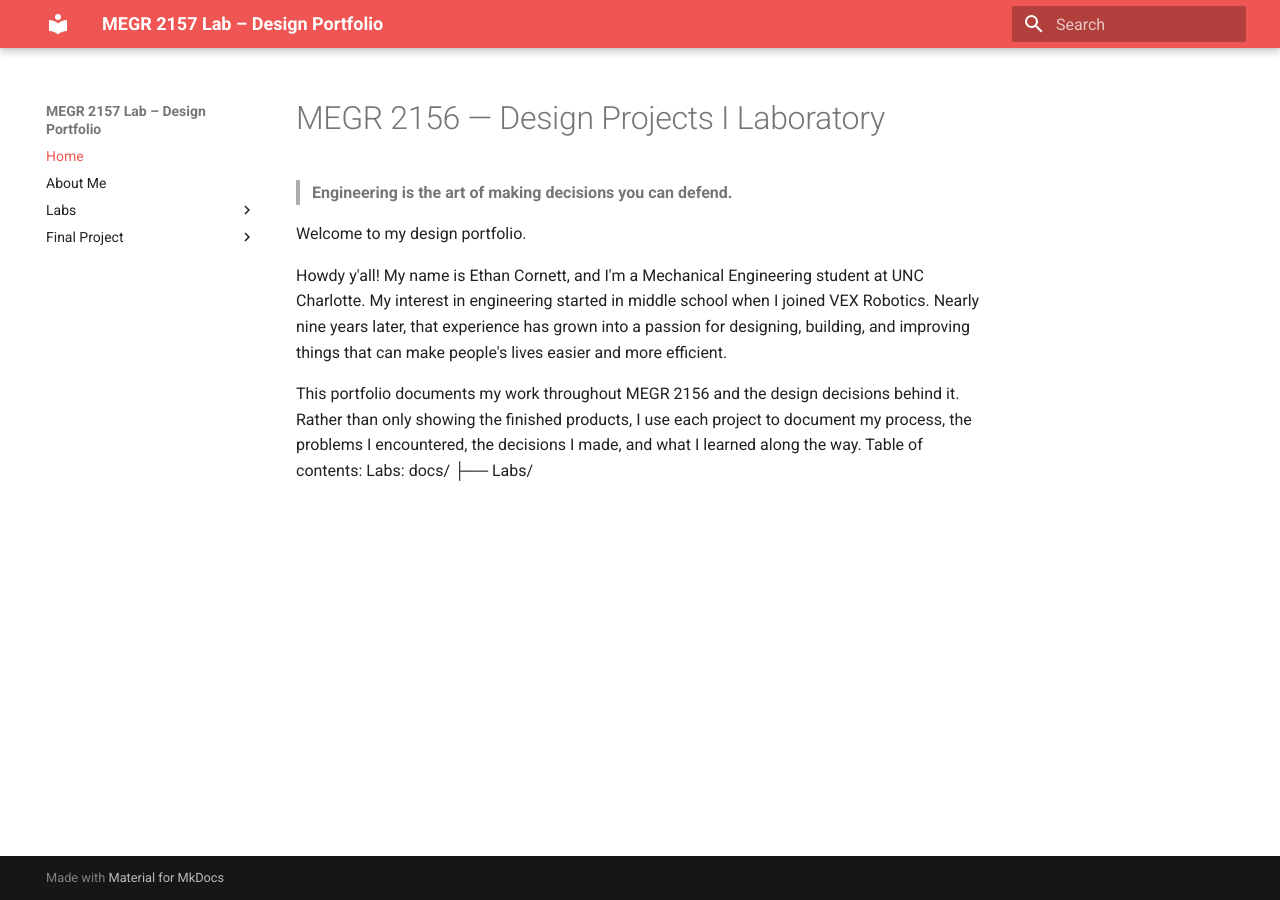
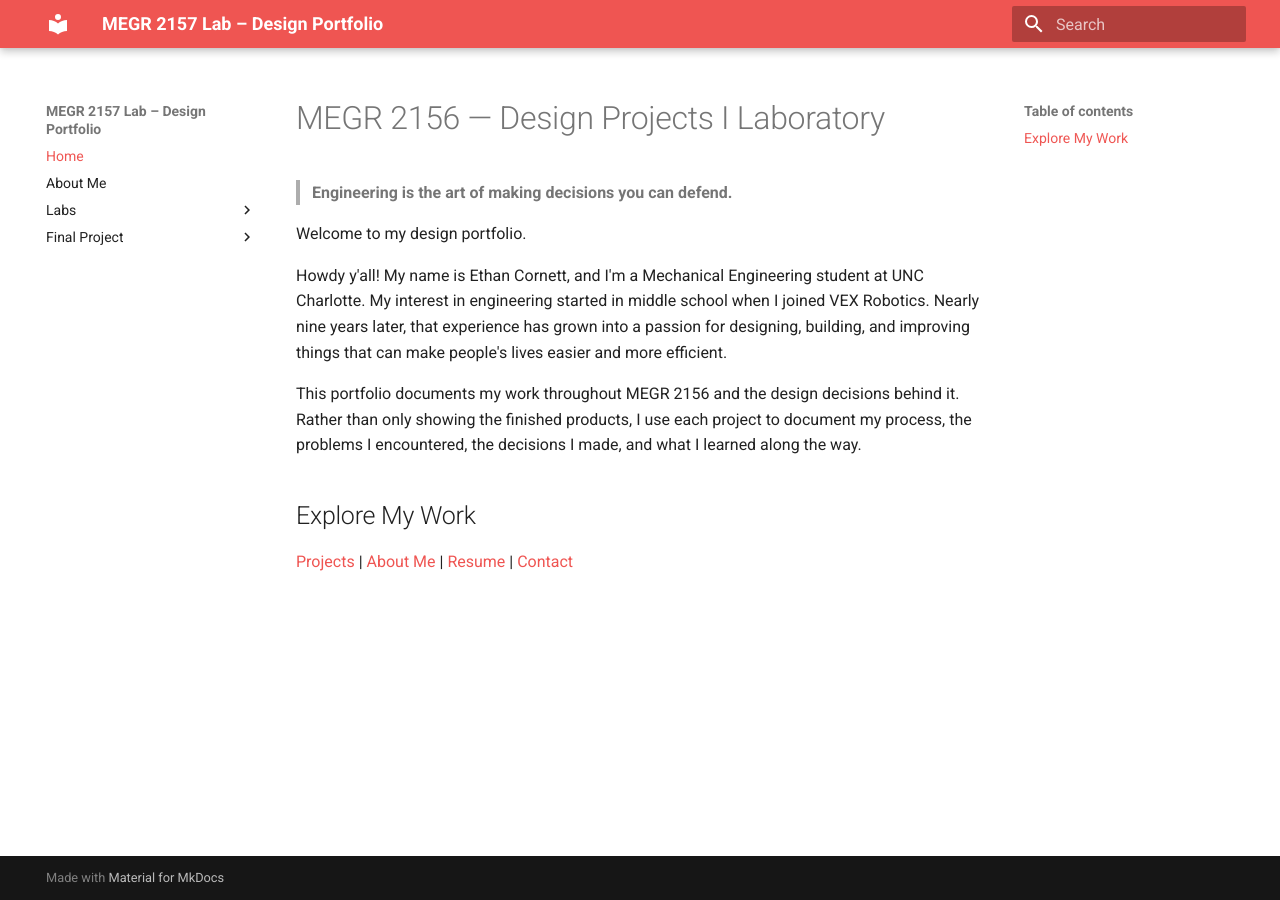
Before and after one commit to Ecornett5806/Ethan-Cornett-MEGR-2157-Lab-Portfolio, an MkDocs documentation site: the page built from docs/index.md, in a window 1280 px wide. Built offline with MkDocs 1.6.1 and Material for MkDocs 9.7.7, drawn with Linux system fonts in a browser that asks for light colours.

Commit message:
Revise table of contents and add project links
Updated the table of contents to include links to projects and other sections.

```diff
--- a/docs/index.md
+++ b/docs/index.md
@@ -7,7 +7,6 @@ Welcome to my design portfolio.
 Howdy y'all! My name is Ethan Cornett, and I'm a Mechanical Engineering student at UNC Charlotte. My interest in engineering started in middle school when I joined VEX Robotics. Nearly nine years later, that experience has grown into a passion for designing, building, and improving things that can make people's lives easier and more efficient.
 
 This portfolio documents my work throughout MEGR 2156 and the design decisions behind it. Rather than only showing the finished products, I use each project to document my process, the problems I encountered, the decisions I made, and what I learned along the way.
-Table of contents:
-Labs:
-docs/
-├── Labs/
+## Explore My Work
+
+[Projects](Labs/) | [About Me](aboutme/) | [Resume](resume/) | [Contact](contact/)
```
